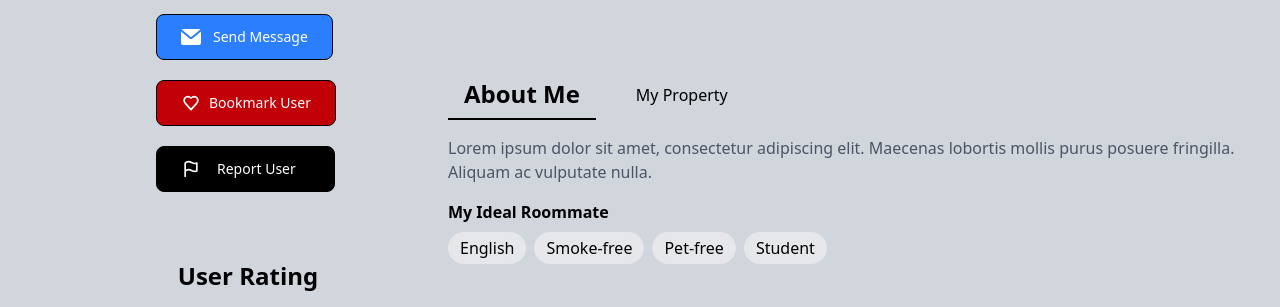
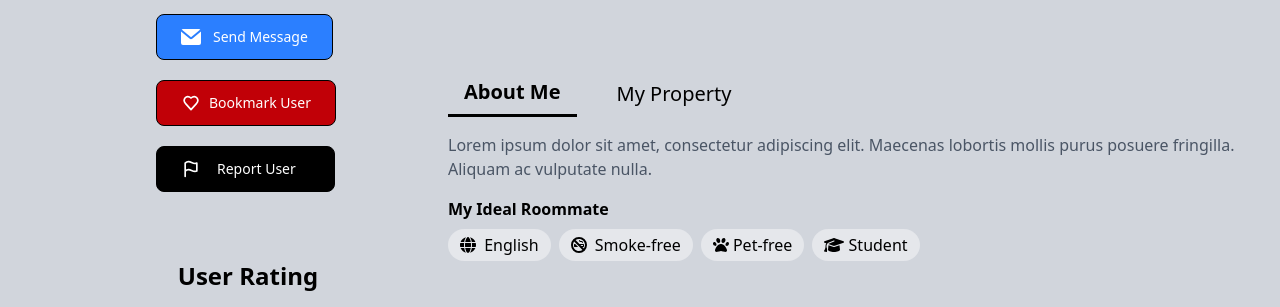
Before and after one commit to Evan-Proulx/RoommateLink-Frontend, a React (Vite) app: page / in a window 1280 px wide. Shown: the part 274-581 px from the top of the page. Built offline with nearby package versions, Linux system fonts and the light colour scheme; a web font is replaced by a local one.

Commit message:
Added FontAwesome icons to roommate preferences

```diff
--- a/src/Components/Profile/ProfileComponents/AboutSection.tsx
+++ b/src/Components/Profile/ProfileComponents/AboutSection.tsx
@@ -1,4 +1,6 @@
 import { useState } from "react";
+import {faBanSmoking, faGlobe, faGraduationCap, faPaw} from "@fortawesome/free-solid-svg-icons";
+import {FontAwesomeIcon} from "@fortawesome/react-fontawesome";
 
 function AboutSection() {
 
@@ -10,10 +12,25 @@ function AboutSection() {
     };
 
     const roommatePreferences = [
-        userPreferences.language,
-        userPreferences.smokeFree ? "Smoke-free" : null,
-        userPreferences.petFree ? "Pet-free" : null,
-        userPreferences.student ? "Student" : null
+        <span key="lang">
+        <FontAwesomeIcon icon={faGlobe} className="mr-1" /> {userPreferences.language}
+    </span>,
+        userPreferences.smokeFree ? (
+            <span key="smoke">
+            <FontAwesomeIcon icon={faBanSmoking} className="mr-1" /> Smoke-free
+        </span>
+        ) : null,
+
+        userPreferences.petFree ? (
+            <span key="pet">
+               <FontAwesomeIcon icon={faPaw} /> Pet-free</span>
+        ) : null,
+
+        userPreferences.student ? (
+            <span key="student">
+                <FontAwesomeIcon icon={faGraduationCap} /> Student</span>
+
+            ) : null
     ].filter(Boolean);
 
     const propertyAmenities = {
@@ -42,18 +59,18 @@ function AboutSection() {
             <div className="flex space-x-6 mt-2">
                 <button
                     onClick={() => setActiveTab("about")}
-                    className={`px-4 py-2 ${activeTab === "about" ? "border-b-2 border-black text-2xl font-semibold" : ""}`}
+                    className={`px-4 py-2 text-xl ${activeTab === "about" ? "border-b-3 border-black text-4xl font-bold" : ""}`}
                 >
                     About Me
                 </button>
                 <button
                     onClick={() => setActiveTab("property")}
-                    className={`px-4 py-2 ${activeTab === "property" ? "border-b-2 border-black text-2xl font-semibold" : ""}`}
+                    className={`px-4 text-xl py-2 ${activeTab === "property" ? "border-b-3 border-black text-4xl font-bold" : ""}`}
                 >
                     My Property
                 </button>
+
             </div>
-
 
             {/* Content */}
             {activeTab === "about" ? (
@@ -72,11 +89,11 @@ function AboutSection() {
                 </div>
             ) : (
                 <div className="mt-4">
-                    <h2 className="text-xl font-bold">My Property</h2>
-
+                    <h2 className="text-xl pt-4 font-bold">664 Rankin, Windsor, ON</h2>
                     <div className="grid grid-cols-2 gap-2 mt-2">
-
-
+                        {Array(5).fill("https://photos.gta-homes.com/1544-darfield-road-windsor-x11939538.jpg").map((src, index) => (
+                            <img key={index} src={src} alt="House" className="rounded-lg" />
+                        ))}
                     </div>
                     <h3 className="mt-4 font-bold">Amenities</h3>
                     <div className="flex space-x-2 mt-2">
```
